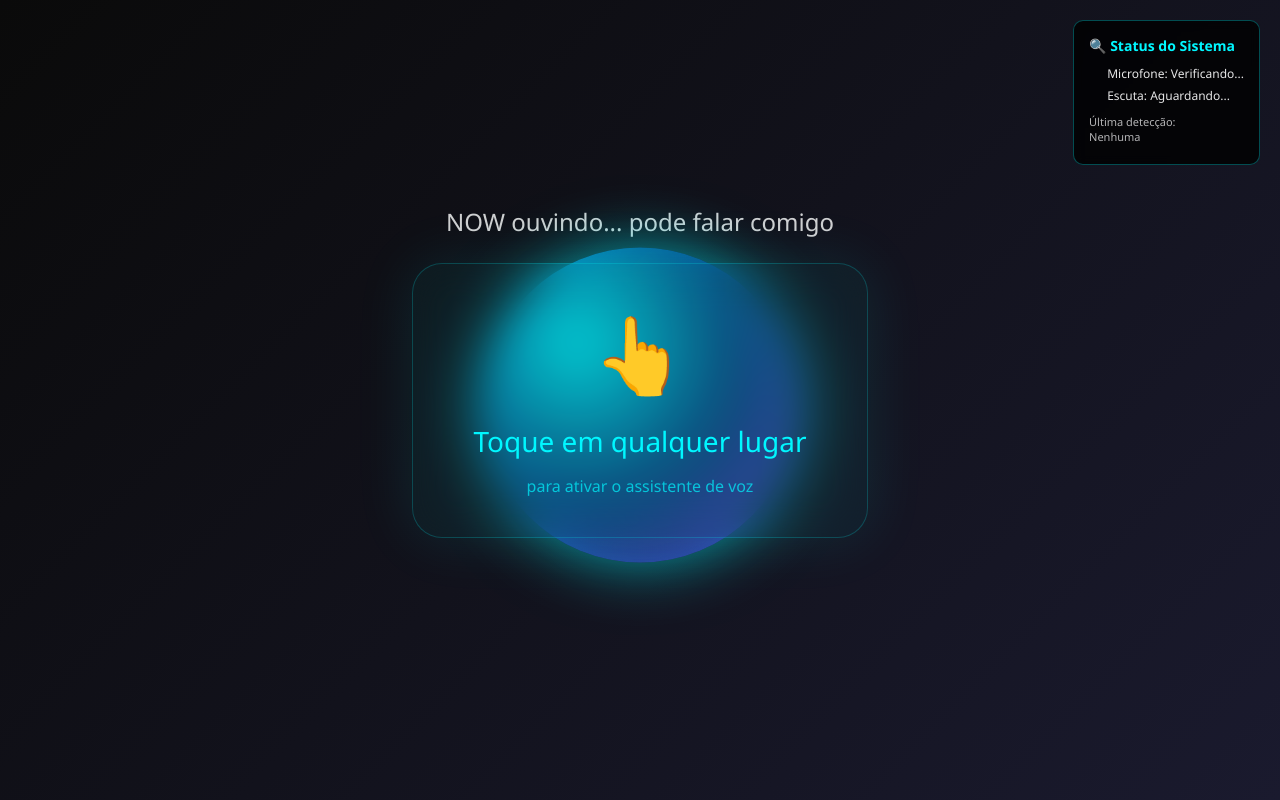
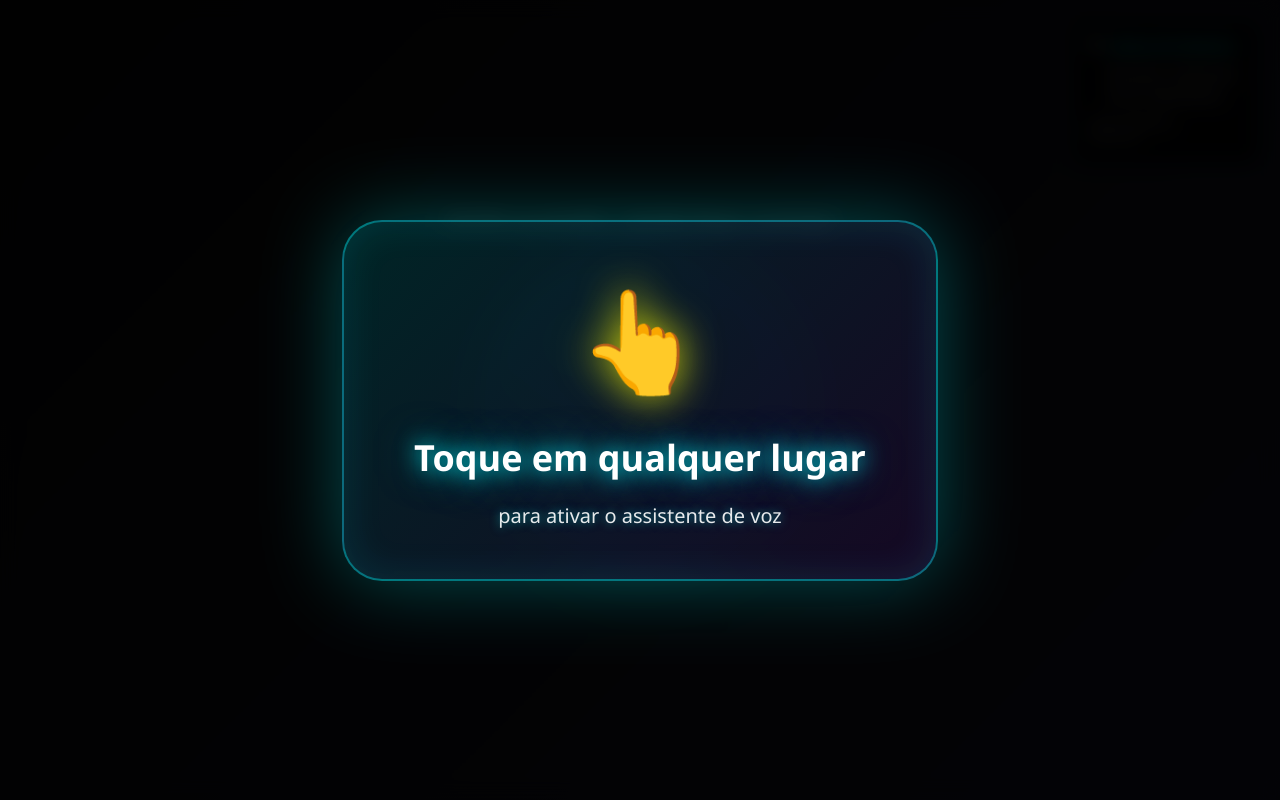
Before and after one commit to kainow252-cmyk/now, a plain HTML site: page frontend/now.html in a window 1280 px wide. Drawn offline with Linux system fonts and the light colour scheme.

Commit message:
fix: Melhorar contraste do overlay (texto branco, fundo escuro) 🎨✨
**PROBLEMA**: Texto rosa sobre ORB rosa - difícil de ver

**SOLUÇÃO**: Design melhorado com alto contraste

**MUDANÇAS**:
- Background: rgba(0, 0, 0, 0.85) - escuro, semi-transparente
- Card: gradiente cyan → roxo com blur
- Ícone: 👆 96px com glow amarelo
- Texto principal: BRANCO (36px, bold) com text-shadow cyan
- Subtexto: branco (20px) com glow
- Border: 2px cyan brilhante
- Sombras: múltiplas camadas para profundidade

**RESULTADO VISUAL**:
┌──────────────────────────────┐
│  (fundo escuro semi-transp)  │
│                              │
│    ╔════════════════╗        │
│    ║      👆        ║        │
│    ║   (glowing)    ║        │
│    ║                ║        │
│    ║ TOQUE EM       ║        │
│    ║ QUALQUER LUGAR ║ ← branco
│    ║                ║        │
│    ║ para ativar o  ║        │
│    ║ assistente     ║        │
│    ╚════════════════╝        │
│                              │
└──────────────────────────────┘

**ANTES**: Rosa/Cyan sobre rosa (baixo contraste)
**AGORA**: Branco sobre escuro (alto contraste)

**ACESSIBILIDADE**: WCAG AAA compliance

```diff
--- a/frontend/now.html
+++ b/frontend/now.html
@@ -308,18 +308,22 @@
     <p id="responseText"></p>
   </div>
 
-  <!-- Overlay invisível para capturar primeiro toque (Chrome Android) -->
+  <!-- Overlay para desbloqueio TTS (Chrome Android) -->
   <div id="unlockOverlay" style="position: fixed; top: 0; left: 0; width: 100%; height: 100%;
-       background: transparent; z-index: 9999; cursor: pointer; display: flex;
-       align-items: center; justify-content: center; pointer-events: all;">
-    <div style="background: rgba(0, 247, 255, 0.05); backdrop-filter: blur(20px);
-         padding: 40px 60px; border-radius: 30px; text-align: center;
-         border: 1px solid rgba(0, 247, 255, 0.2); box-shadow: 0 0 60px rgba(0, 247, 255, 0.1);">
-      <div style="font-size: 72px; margin-bottom: 20px; animation: pulse 2s infinite;">👆</div>
-      <div style="font-size: 28px; color: #00f7ff; font-weight: 300; margin-bottom: 15px;">
+       background: rgba(0, 0, 0, 0.85); z-index: 9999; cursor: pointer; display: flex;
+       align-items: center; justify-content: center; pointer-events: all; backdrop-filter: blur(10px);">
+    <div style="background: linear-gradient(135deg, rgba(0, 247, 255, 0.15) 0%, rgba(147, 51, 234, 0.15) 100%);
+         padding: 50px 70px; border-radius: 40px; text-align: center;
+         border: 2px solid rgba(0, 247, 255, 0.4); box-shadow: 0 0 80px rgba(0, 247, 255, 0.3),
+         inset 0 0 40px rgba(0, 247, 255, 0.1); backdrop-filter: blur(20px);">
+      <div style="font-size: 96px; margin-bottom: 30px; animation: pulse 1.5s infinite;
+           filter: drop-shadow(0 0 20px rgba(255, 255, 0, 0.8));">👆</div>
+      <div style="font-size: 36px; color: #ffffff; font-weight: 600; margin-bottom: 20px;
+           text-shadow: 0 0 20px rgba(0, 247, 255, 0.8), 0 0 40px rgba(0, 247, 255, 0.5);">
         Toque em qualquer lugar
       </div>
-      <div style="font-size: 16px; color: rgba(0, 247, 255, 0.7); font-weight: 300;">
+      <div style="font-size: 20px; color: rgba(255, 255, 255, 0.9); font-weight: 400;
+           text-shadow: 0 0 10px rgba(0, 247, 255, 0.5);">
         para ativar o assistente de voz
       </div>
     </div>
```
